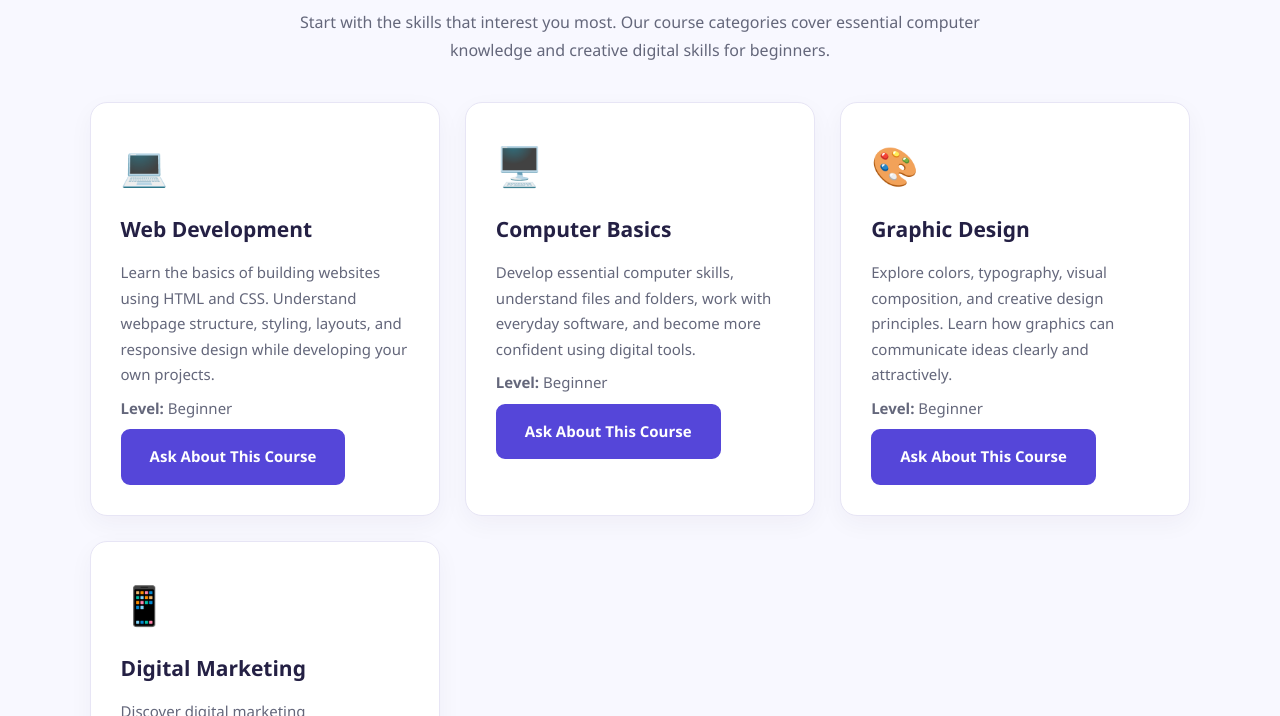
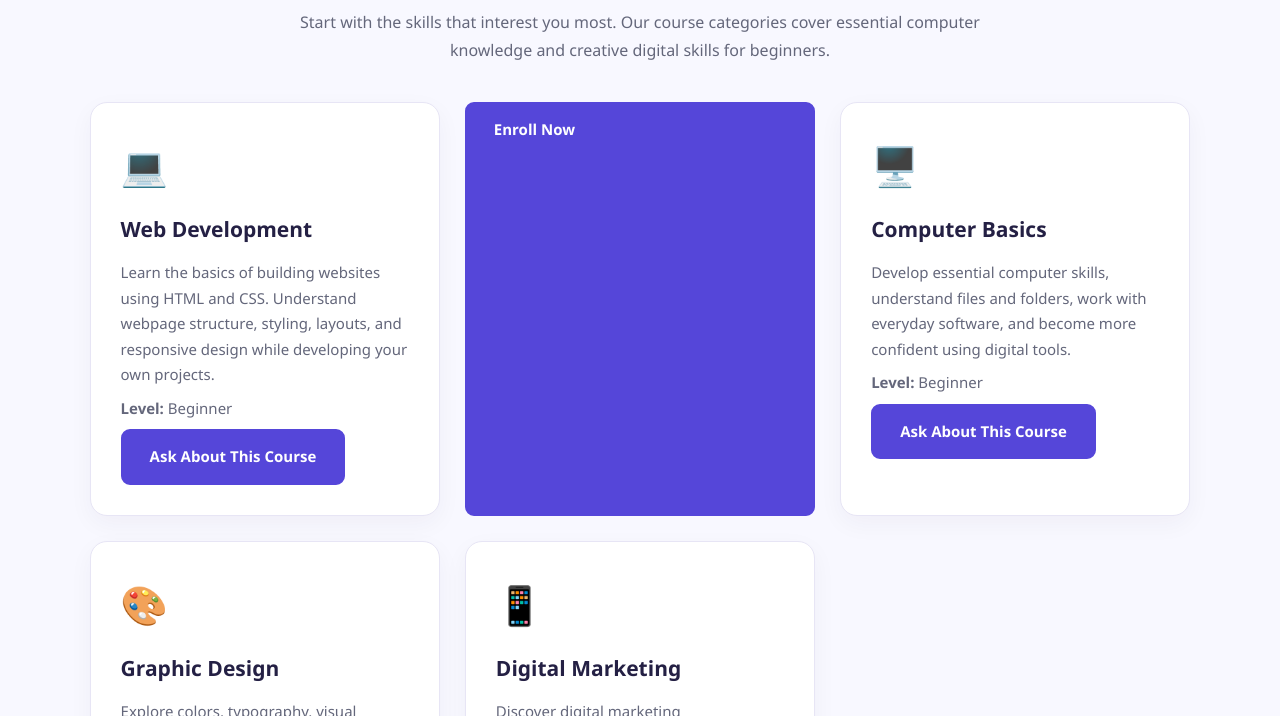
Before and after one commit to malikzadizidi378-pixel/EduSpark, a plain HTML site: page courses.html in a window 1280 px wide. Shown: the part 632-1348 px from the top of the page. Drawn offline with Linux system fonts and the light colour scheme.

Commit message:
Add files via upload

```diff
--- a/courses.html
+++ b/courses.html
@@ -57,6 +57,8 @@
                 <p><strong>Level:</strong> Beginner</p>
                 <a href="contact.html" class="button">Ask About This Course</a>
             </div>
+
+<a href="contact.html" class="button">Enroll Now</a>
 
             <div class="card">
                 <div class="icon">🖥️</div>
```
